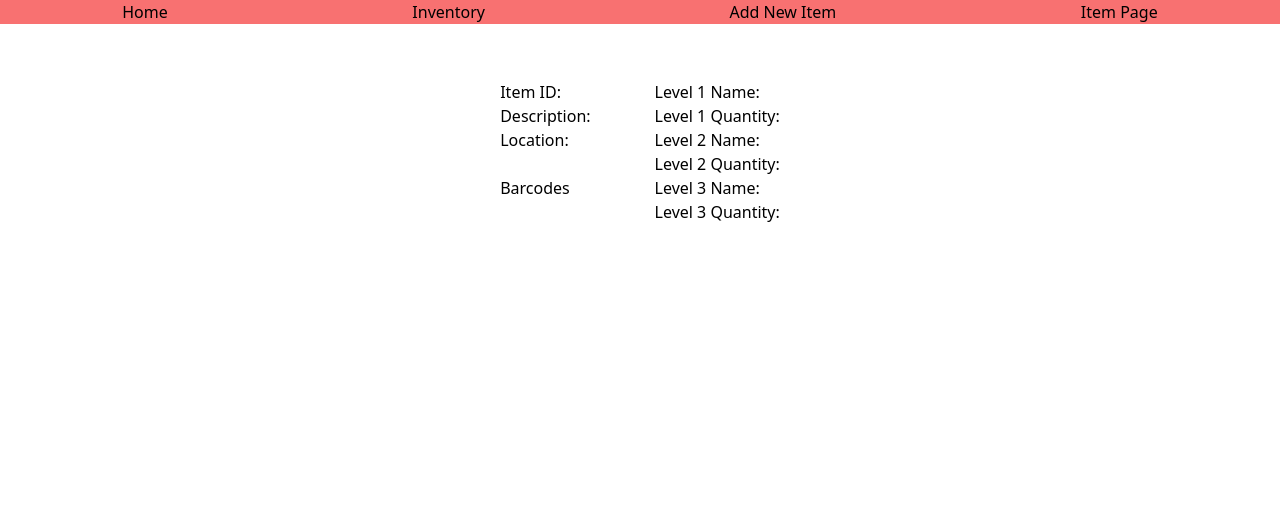
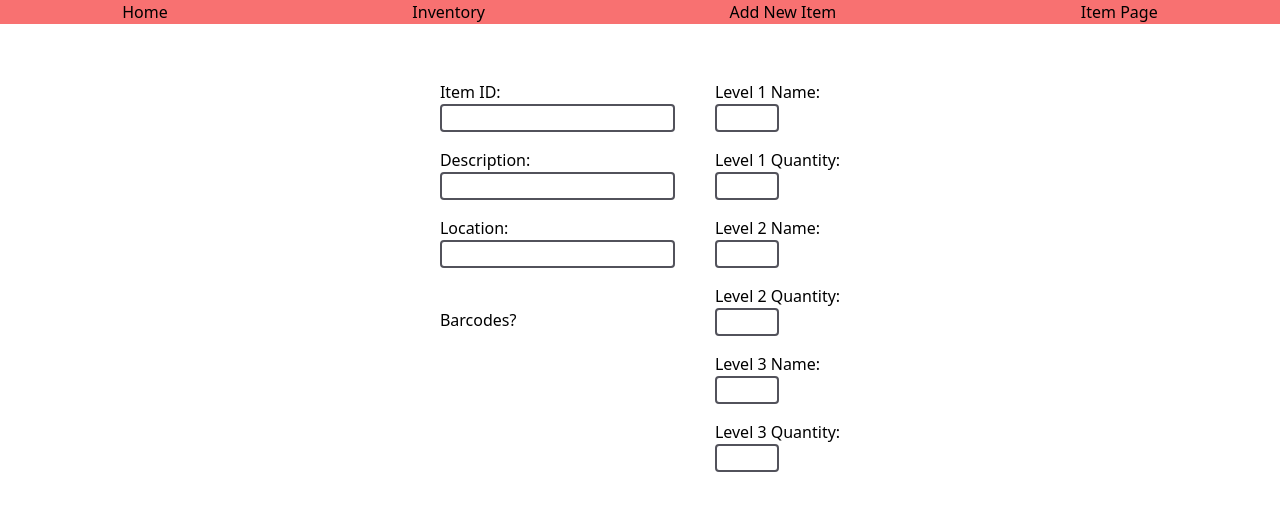
Before and after one commit to Git-Vdim-Hub/lunchroom-inventory-app, a React (Create React App) app in the folder client/: page /Item in a window 1280 px wide. Shown: the top 510 px of the page. Built offline with nearby package versions, Linux system fonts and the light colour scheme.

Commit message:
added inputs and changed new item to pages

```diff
--- a/client/src/App.js
+++ b/client/src/App.js
@@ -1,6 +1,6 @@
 
 import { BrowserRouter as Router, Routes, Route } from "react-router-dom";
-import AddItem from "./components/AddItem"
+import AddItem from "./pages/AddItem"
 import Home from "./pages/Home";
 import Navbar from "./components/Navbar";
 import Item from "./pages/Item";
--- a/client/src/pages/Item.js
+++ b/client/src/pages/Item.js
@@ -1,23 +1,39 @@
-import React from "react";
+import React, { useState } from "react";
 
 export default function Item() {
+
+    const [test, setTest ] = useState('');
+    function handleChange(event) {
+        const value = event.target.value;
+        setTest(value)
+    }
+
     return(
-        <div className="flex justify-center gap-16 mt-14">
-            <div>
-                <h2>Item ID:</h2>
-                <h2>Description:</h2>
-                <h2>Location:</h2>
+        <div className="flex justify-center gap-10 mt-14">
+            <div className="flex flex-col">
+                <label>Item ID:</label>
+                <input className="border border-2 border-zinc-600 rounded mb-4" value={test} onChange={handleChange}/>
+                <label>Description:</label>
+                <input className="border border-2 border-zinc-600 rounded mb-4" type="text"/>
+                <label>Location:</label>
+                <input className="border border-2 border-zinc-600 rounded mb-4" type="text"/>
                 <div className="mt-6">
-                    <p>Barcodes</p>
+                    <p>Barcodes?</p>
                 </div>
             </div>
-            <div>
-                <p>Level 1 Name:</p>
-                <p>Level 1 Quantity:</p>
-                <p>Level 2 Name:</p>
-                <p>Level 2 Quantity:</p>
-                <p>Level 3 Name:</p>
-                <p>Level 3 Quantity:</p>
+            <div className="flex flex-col">
+                <label>Level 1 Name:</label>
+                <input className="border border-2 border-zinc-600 rounded mb-4 w-16" type="text"/>
+                <label>Level 1 Quantity:</label>
+                <input className="border border-2 border-zinc-600 rounded mb-4 w-16" type="number"/>
+                <label>Level 2 Name:</label>
+                <input className="border border-2 border-zinc-600 rounded mb-4 w-16" type="text"/>
+                <label>Level 2 Quantity:</label>
+                <input className="border border-2 border-zinc-600 rounded mb-4 w-16" type="number"/>
+                <label>Level 3 Name:</label>
+                <input className="border border-2 border-zinc-600 rounded mb-4 w-16" type="text"/>
+                <label>Level 3 Quantity:</label>
+                <input className="border border-2 border-zinc-600 rounded mb-4 w-16" type="number"/>
             </div>
         </div>
     )
```
Also changed, not shown: client/src/pages/AddItem.js (renamed from client/src/components/AddItem/index.js).
